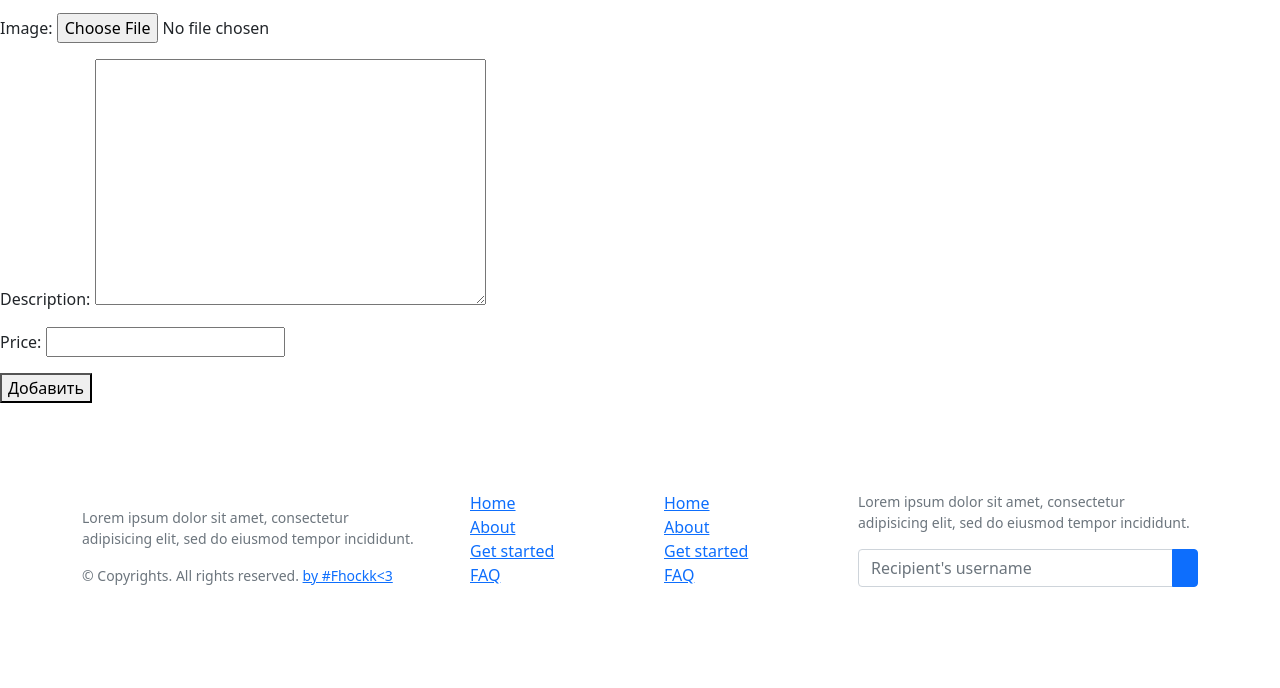
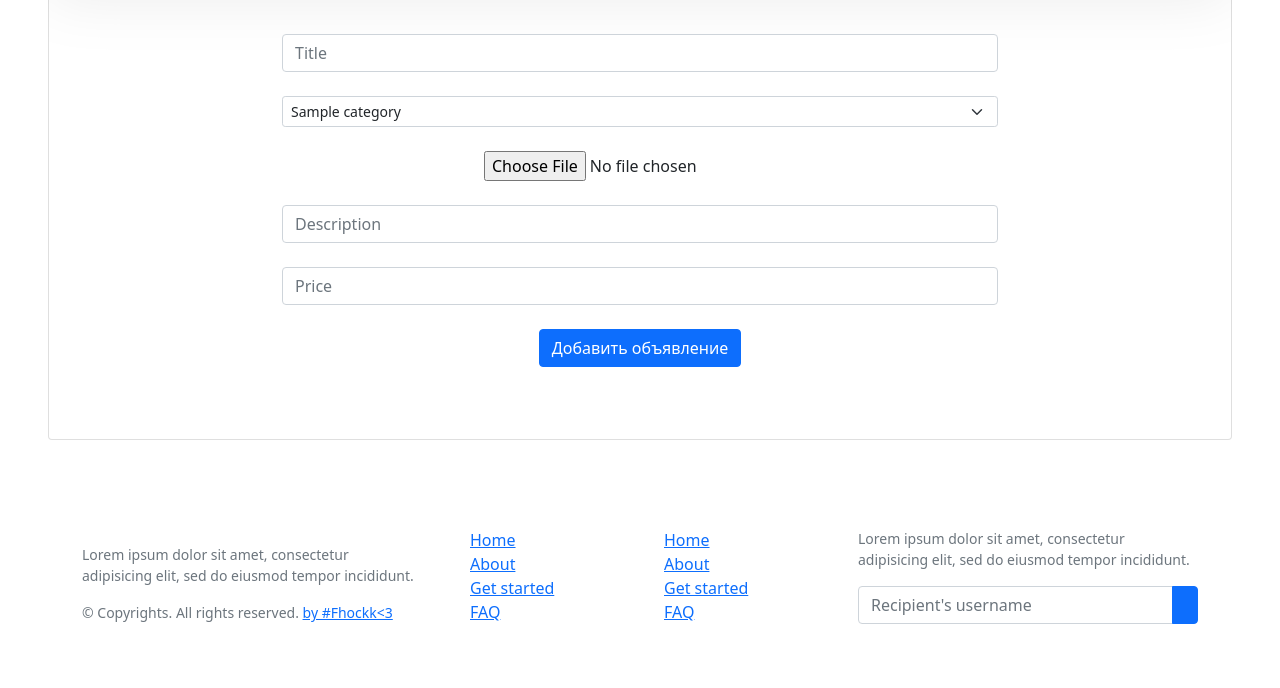
Before and after one commit to Fhockk/Django_RAON, a Django app: page /add_product/ in a window 1280 px wide. Shown: the part 197-885 px from the top of the page. Before the commit the page ends 784 px from the top, so only its background shows below. Run offline with Django 4.2, Linux system fonts and the light colour scheme; a user stored in the database is signed in; tables that the repository leaves empty hold one stand-in row (values such as "Sample post").

Commit message:
add product form upd

```diff
--- a/raon/settings.py
+++ b/raon/settings.py
@@ -125,7 +125,7 @@ USE_TZ = True
 STATIC_URL = 'static/'
 STATIC_ROOT = os.path.join(BASE_DIR, 'static')
 STATICFILES_DIRS = [
-    os.path.join(BASE_DIR, 'raon/static'),
+    os.path.join(BASE_DIR, 'raon1/static'),
 ]
 
 # Default primary key field type
--- a/shop/templates/shop/add_product.html
+++ b/shop/templates/shop/add_product.html
@@ -6,10 +6,70 @@
 {% endblock %}
 
 {% block content %}
-    <h1>Добавить Объявление</h1>
-    <form method="post" enctype="multipart/form-data">
-        {{ form.as_p }}
-        {% csrf_token %}
-    <button type="submit">Добавить</button>
-    </form>
+    {#    <h1>Добавить Объявление</h1>#}
+{#    <form method="post" enctype="multipart/form-data">#}
+{#        {{ form.as_p }}#}
+{#        {% csrf_token %}#}
+{#        <button type="submit">Добавить</button>#}
+{#    </form>#}
+    <!-- Section: Design Block -->
+    <section class="text-center">
+        <!-- Background image -->
+        <div class="p-5 bg-image" style="
+        background-image: url('https://mdbootstrap.com/img/new/textures/full/171.jpg');
+        height: 130px;
+        "></div>
+        <!-- Background image -->
+        <div class="card mx-4 mx-md-5 shadow-5-strong" style="
+        margin-top: -100px;
+        background: hsla(0, 0%, 100%, 0.8);
+        backdrop-filter: blur(30px);
+        ">
+            <div class="card-body py-5 px-md-5">
+
+                <div class="row d-flex justify-content-center">
+                    <div class="col-lg-8">
+                        <h2 class="fw-bold mb-5">Добавить объявление</h2>
+
+                        <form method="post" enctype="multipart/form-data">
+                        {% csrf_token %}
+                            <div class="form-outline mb-4">
+                                <input type="text" class="form-control" placeholder="Title" name="title"/>
+                            </div>
+
+                            <div class="form-outline mb-4">
+                                <select name="category" class="form-select form-select-sm" aria-label=".form-select-sm example">
+{#                                    <option selected> Выберите Категорию</option>#}
+                                    {% for category in categories %}
+                                        <option value="{{ category.id }}"> {{ category }} </option>
+                                    {% endfor %}
+                                </select>
+                            </div>
+
+                            <div class="custom-file">
+                                <input type="file" class="custom-file-input">
+                            </div>
+
+                            <div class="form-outline mb-4 mt-4">
+                                <input type="text" class="form-control" placeholder="Description" name="description" maxlength="2000"/>
+                            </div>
+
+
+
+                            <div class="form-outline mb-4">
+                                <input type="number" class="form-control" name="price" placeholder="Price"/>
+                            </div>
+
+                            <!-- Submit button -->
+                            <button type="submit" class="btn btn-primary btn-block mb-4">
+                                Добавить объявление
+                            </button>
+                        </form>
+
+                    </div>
+                </div>
+            </div>
+        </div>
+    </section>
+    <!-- Section: Design Block -->
 {% endblock %}
--- a/shop/views.py
+++ b/shop/views.py
@@ -67,6 +67,7 @@ def user_logout(request):
 
 @login_required(login_url='/login/')
 def create_product(request):
+    categories = Category.objects.all()
     if request.method == 'POST':
         form = ProductForm(request.POST, request.FILES)
         if form.is_valid():
@@ -77,4 +78,4 @@ def create_product(request):
             return redirect(product)
     else:
         form = ProductForm
-    return render(request, 'shop/add_product.html', {'form': form})
+    return render(request, 'shop/add_product.html', {'form': form, 'categories': categories})
```
